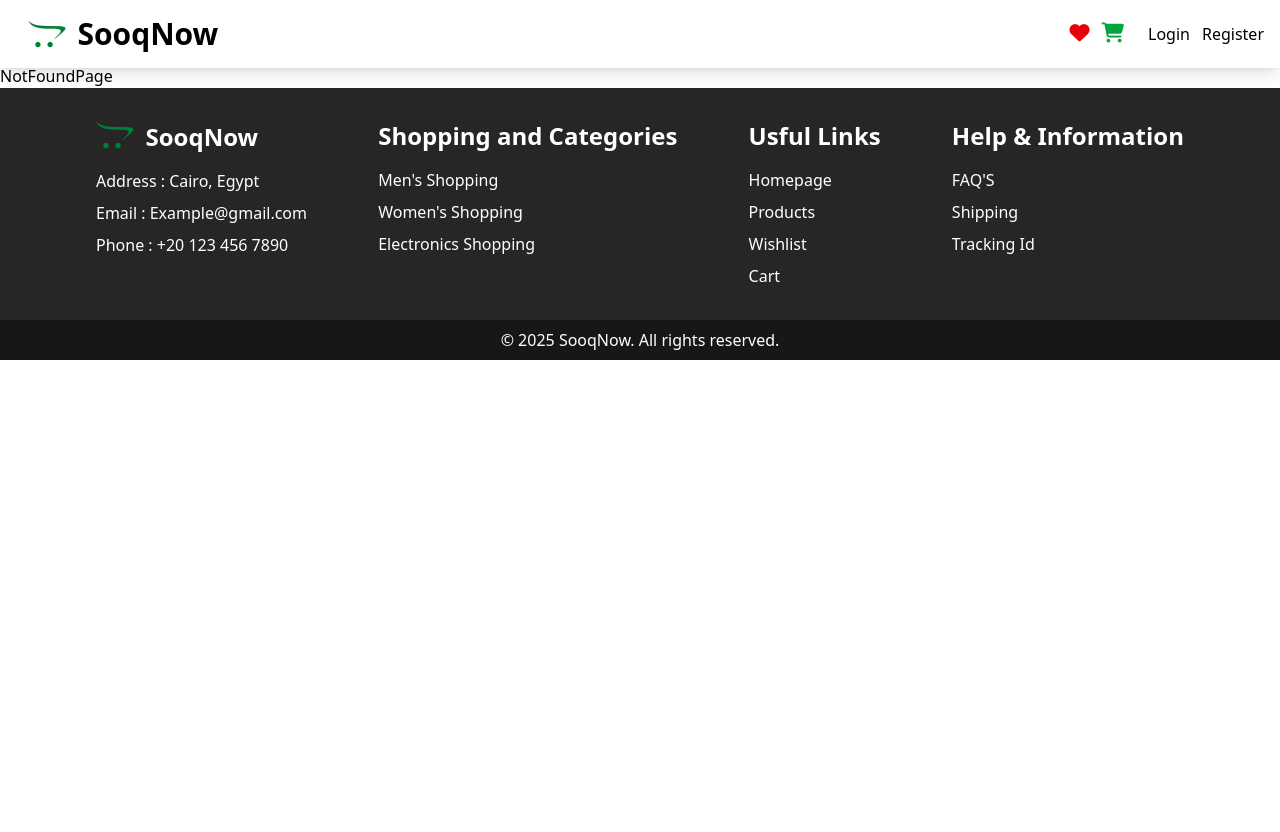
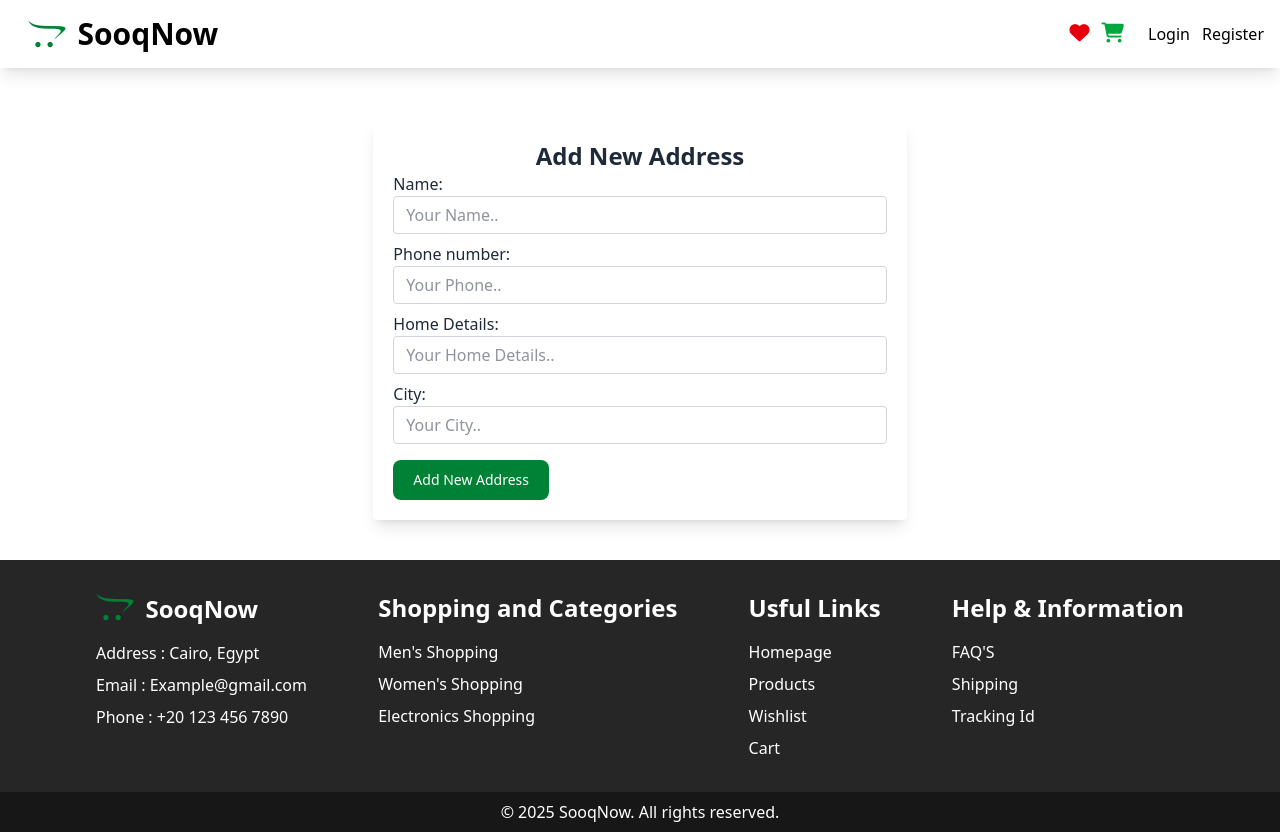
Before and after one commit to aminaIbrahimm/e-commerce, a React (Vite) app: page /address in a window 1280 px wide. Before the commit the page ends 800 px from the top, so only its background shows below. Built offline with nearby package versions, Linux system fonts and the light colour scheme.

Commit message:
add component address and add this in profile

```diff
--- a/src/App.jsx
+++ b/src/App.jsx
@@ -24,6 +24,8 @@ import VerifyCode from './components/VerifyCode/VerifyCode';
 import ResetPassword from './components/ResetPassword/ResetPassword';
 import { QueryClient, QueryClientProvider } from '@tanstack/react-query';
 import Profile from './components/Profile/Profile';
+import Address from './components/Address/Address';
+import UpdateData from './components/UpdateData/UpdateData';
 
 let client = new QueryClient()
 export default function App() {
@@ -44,6 +46,8 @@ export default function App() {
       {path: 'verify-code', element: <VerifyCode />},
       {path: 'reset-password', element: <ResetPassword />},
       {path: 'profile', element: <Profile />},
+      {path: 'address', element: <Address />},
+      {path: 'updateData', element: <UpdateData />},
       {path: '*', element: <NotFoundPage />},
     ]}
   ])
--- a/src/Context/AuthContextProvider.jsx
+++ b/src/Context/AuthContextProvider.jsx
@@ -8,6 +8,7 @@ export default function AuthContextProvider({children}) {
   const [userName, setUserName] = useState(localStorage.getItem("userName") || "");
   const [userEmail, setUserEmail] = useState(localStorage.getItem("userEmail") || "");
   const [phone, setPhone] = useState(localStorage.getItem("phone") || "");
+  // const []
 
   function logoutUser() {
     localStorage.removeItem("token");
@@ -24,7 +25,8 @@ export default function AuthContextProvider({children}) {
   }
 
 
-  return <authContext.Provider value={{token, setToken,setidUser,idUser,userName,userEmail,logoutUser,setUserName,setUserEmail,setPhone,phone}}>
+  return <authContext.Provider
+    value={{token, setToken,setidUser,idUser,userName,userEmail,logoutUser,setUserName,setUserEmail,setPhone,phone}}>
     {children}
   </authContext.Provider>
 }
--- /dev/null
+++ b/src/components/Address/Address.jsx
@@ -0,0 +1,81 @@
+import axios from 'axios';
+import { useFormik } from 'formik'
+import React, { useContext, useState } from 'react'
+import { useNavigate } from 'react-router-dom';
+import * as Yup from "yup";
+import { authContext } from '../../Context/AuthContextProvider';
+
+export default function Address() {
+    const {token} = useContext(authContext)
+    const [isLoading , setIsLoading] = useState(false)
+    const navigate = useNavigate()
+    const addressForm = useFormik({
+        initialValues:{
+            name: "",
+            phone: "",
+            details: "",
+            city: "",
+        },
+        validationSchema: Yup.object({
+            name: Yup.string().min(3, "Min 3 characters").required("Required"),
+            phone: Yup.string()
+              .matches(/^01[0125][0-9]{8}$/, "Must be an Egyptian phone number")
+              .required("Required"),
+            details: Yup.string().required("Required"),
+            city: Yup.string().required("Required"),
+          }),
+          onSubmit: (values) => {
+            setIsLoading(true)
+            axios.post("https://ecommerce.routemisr.com/api/v1/addresses",values,{headers:{token}})
+            .then((res)=>{
+                const newAddress = res.data.data;
+                const currentAddresses = JSON.parse(localStorage.getItem("tempAddresses")) || [];
+                currentAddresses.push(newAddress);
+                // localStorage.setItem("userName",res.data.data.name)
+                // localStorage.setItem("phone",res.data.data.phone)
+                // localStorage.setItem("details",res.data.data.details)
+                // localStorage.setItem("city",res.data.data.city)
+                console.log(res);
+                localStorage.setItem(
+                    "tempAddresses",
+                    JSON.stringify(currentAddresses)
+                  );
+
+                navigate("/profile");
+            }).catch((err)=>{
+                console.log("error");
+
+            }).finally(()=>{
+                setIsLoading(false)
+            })
+
+          },
+    })
+
+  return (
+    <div className='shadow-lg text-gray-800 p-5 mx-auto w-10/12 md:w-5/12 my-10 mt-30 rounded'>
+        <h3 className='text-center font-bold text-2xl'>Add New Address</h3>
+        <form onSubmit={addressForm.handleSubmit} className='space-y-2'>
+            <label htmlFor="name">Name:</label>
+            <input type="text" name='name' value={addressForm.values.name} onChange={addressForm.handleChange} onBlur={addressForm.handleBlur} id='name' placeholder='Your Name..' className='border border-gray-300 w-full rounded px-3 py-1.5' />
+
+            <label htmlFor="phone">Phone number:</label>
+            <input type="text" name='phone' value={addressForm.values.phone} onChange={addressForm.handleChange} onBlur={addressForm.handleBlur} id='phone' placeholder='Your Phone..' className='border border-gray-300 w-full rounded px-3 py-1.5' />
+
+            <label htmlFor="details">Home Details:</label>
+            <input type="text" name='details' value={addressForm.values.details} onChange={addressForm.handleChange} onBlur={addressForm.handleBlur} id='details' placeholder='Your Home Details..' className='border border-gray-300 w-full rounded px-3 py-1.5' />
+
+            <label htmlFor="city">City:</label>
+            <input type="text" name='city' value={addressForm.values.city} onChange={addressForm.handleChange} onBlur={addressForm.handleBlur} id='city' placeholder='Your City..' className='border border-gray-300 w-full rounded px-3 py-1.5' />
+
+            <button
+            disabled={isLoading ? true : false}
+            type="submit"
+            className="cursor-pointer my-2 focus:outline-none text-white bg-green-700 hover:bg-green-800 focus:ring-4 focus:ring-green-300 font-medium rounded-lg text-sm px-5 py-2.5 mb-0 dark:bg-green-600 dark:hover:bg-green-700 dark:focus:ring-green-800"
+          >
+            {isLoading ? <i className="fa-solid fa-spinner"></i> : "Add New Address"}
+          </button>
+        </form>
+    </div>
+  )
+}
--- a/src/components/AllOrder/AllOrder.jsx
+++ b/src/components/AllOrder/AllOrder.jsx
@@ -1,7 +1,8 @@
 import React, { useContext, useEffect, useState } from 'react'
 import { authContext } from '../../Context/AuthContextProvider'
 import axios from 'axios'
-
+import { ColorRing } from 'react-loader-spinner';
+// 6407cf6f515bdcf347c09f17
 export default function AllOrder() {
   let {idUser} = useContext(authContext)
   const [orders, setOrders] = useState([]);
@@ -25,7 +26,8 @@ export default function AllOrder() {
     }
   }, [idUser]);
 
-  return <>
+  return <div className='shadow-lg md:mx-30 p-5 my-10'>
+    <p className="text-2xl font-bold">My Orders</p>
     {isLoading ? (<div className='flex justify-center items-center'>
         <ColorRing
       visible={true}
@@ -84,5 +86,5 @@ export default function AllOrder() {
         You have no orders yet. <i className="fa-regular fa-face-frown text-red-700"></i>
         </p>)}</>
     )}
-  </>
+  </div>
 }
--- a/src/components/Home/Home.jsx
+++ b/src/components/Home/Home.jsx
@@ -1,7 +1,8 @@
-import React, { useEffect, useState } from 'react'
+import React from 'react'
 import DisplayProducts from '../DisplayProducts/DisplayProducts'
 import CategoriesSlider from '../CategoriesSlider/CategoriesSlider'
 import MainSlider from '../MainSlider/MainSlider'
+
 export default function Home() {
   return <>
   <MainSlider/>
--- a/src/components/Profile/Profile.jsx
+++ b/src/components/Profile/Profile.jsx
@@ -1,25 +1,76 @@
-import React, { useContext } from 'react'
+import React, { useContext, useEffect, useState } from 'react'
 import { authContext } from '../../Context/AuthContextProvider'
 import AllOrder from '../AllOrder/AllOrder';
+import { Link } from 'react-router-dom';
+import axios from 'axios';
+import { ColorRing } from 'react-loader-spinner';
 
 export default function Profile() {
-  const { userName,userEmail } = useContext(authContext);
+  const { userName,userEmail,token } = useContext(authContext);
+  const [address, setAddress] = useState([]);
+  const [isLoading, setIsLoading] = useState(false);
 
-
+  useEffect(() => {
+    axios.get("https://ecommerce.routemisr.com/api/v1/addresses", {
+      headers: { token }
+    })
+    .then(res => {
+      setIsLoading(true)
+      const apiAddresses = res.data.data;
+      const tempAddresses = JSON.parse(localStorage.getItem("tempAddresses")) || [];
+      const filteredTempAddresses = tempAddresses.filter(addr => addr && addr.name);
+      setAddress([...apiAddresses, ...filteredTempAddresses]);
+    })
+    .catch(err => {
+      console.log(err)
+    },[]).finally(()=>setIsLoading(false))})
 
   return (
     <div className="mt-24 text-gray-900">
-      <h2 className="text-3xl font-bold ms-5">
+                <h2 className="text-2xl md:text-3xl font-bold ms-5">
             Hello, {userName || "Guest"} !{" "}
             <i className="fa-regular fa-face-grin-beam text-green-700"></i>
           </h2>
-      <p className="text-lg ms-14">
+          <p className="text-lg ms-10">
             <i className="fa-regular fa-envelope me-2"></i>
             {userEmail || "Not provided"}
           </p>
-      <p className="text-2xl font-bold mt-10 mb-5 md:ms-30 ms-5">My Orders</p>
+        <div className='p-5 shadow-lg md:mx-80'>
+          <div className='mt-2 mb-7'>
+            <h3 className='text-2xl font-bold my-3'>My Address</h3>
+            {isLoading? (<div className='flex justify-center items-center'>
+                <ColorRing
+                  visible={true}
+                  height="80"
+                  width="80"
+                  ariaLabel="color-ring-loading"
+                  wrapperStyle={{}}
+                  wrapperClass="color-ring-wrapper"
+                  colors={['#e15b64', '#f47e60', '#f8b26a', '#abbd81', '#849b87']}
+                  />
+            </div>
+          ) : ( <>
+            {address.length === 0 && <p>No addresses yet</p>}
+            {address.map((addr, index) => (<>
+              <div key={addr._id || index} className="shadow-lg p-3 my-2 rounded flex justify-between items-center md:mx-20">
+                <div className=''>
+                <p className='text-xl pb-3'><i className="fa-solid fa-user text-green-700"></i> {addr.name}</p>
+                <p className='text-xl pb-3'><i className="fa-solid fa-phone text-green-700"></i> {addr.phone}</p>
+                <p className='text-xl pb-3'><i className="fa-solid fa-location-dot text-green-700"></i> {addr.details}, {addr.city}</p>
+                </div>
+              <button className='cursor-pointer transition hover:scale-110 duration-100'><i className="fa-solid fa-trash-can text-red-600 text-2xl"></i></button>
+              </div>
+
+            </>))}</>)}
+          </div>
+          <div className="flex justify-center">
+          <Link to={"/updateData"} className='text-white shadow-lg bg-green-700 rounded py-2 px-5 hover:bg-green-800 transition duration-150 me-5'>Update My Account</Link>
+          <Link to={"/address"} className='text-white shadow-lg bg-green-700 rounded py-2 px-5 hover:bg-green-800 transition duration-150'>Add New Address</Link>
+
+          </div>
+        </div>
 
       <AllOrder/>
     </div>
-  );
+  )
 }
--- /dev/null
+++ b/src/components/UpdateData/UpdateData.jsx
@@ -0,0 +1,7 @@
+import React from 'react'
+
+export default function UpdateData() {
+  return (
+    <div>UpdateData</div>
+  )
+}
```
Lines whose indentation alone changed are shown as unchanged.
